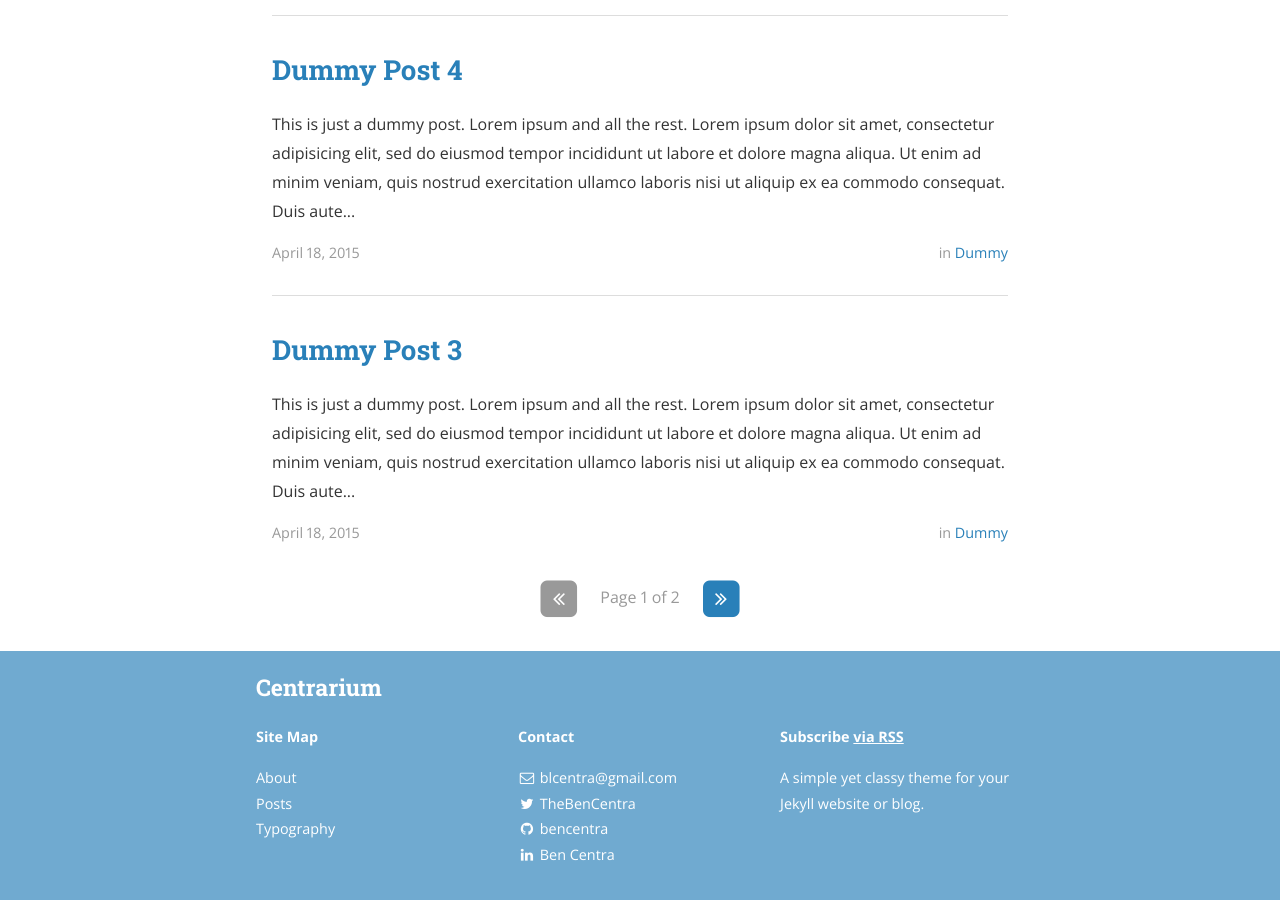
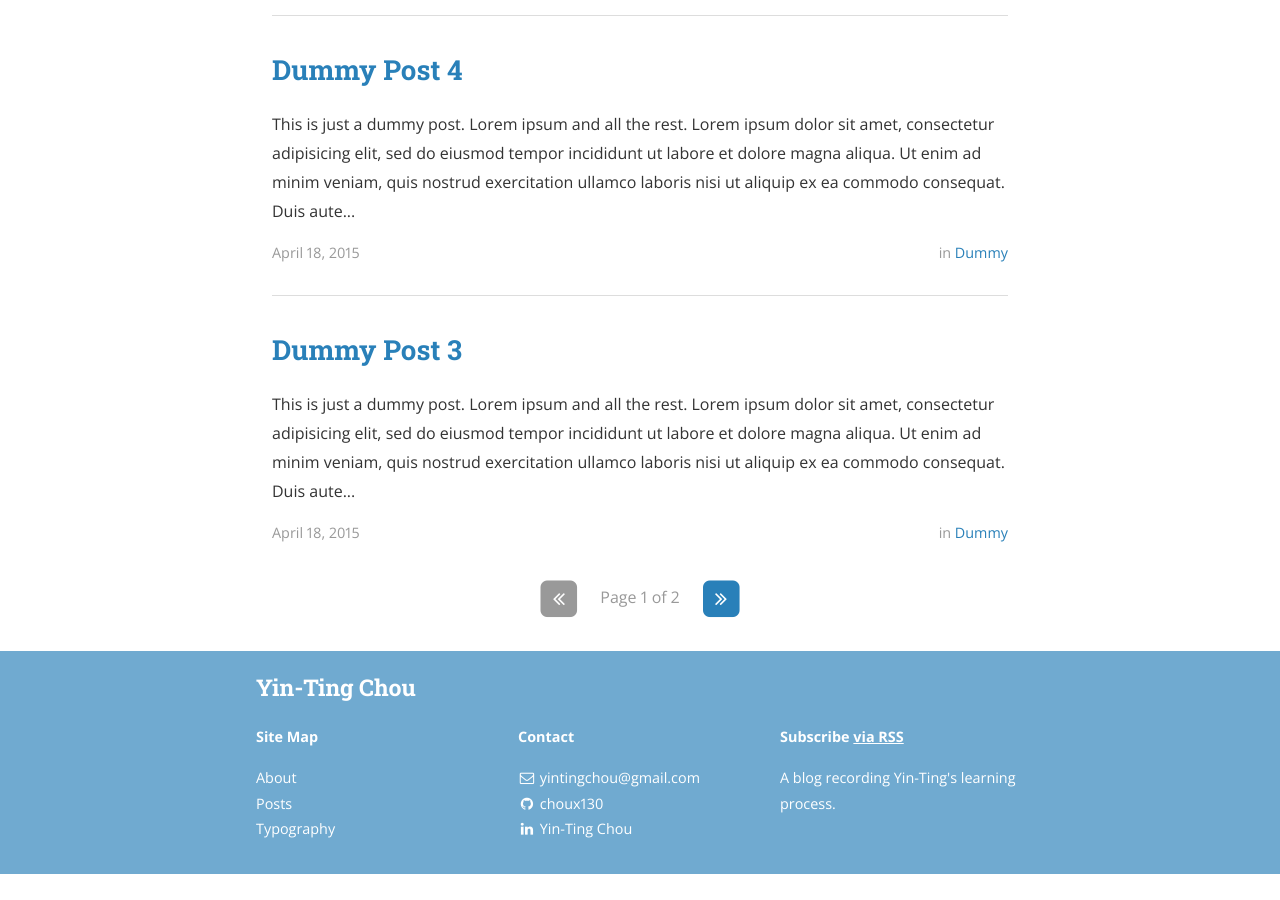
Before and after one commit to choux130/myblog, a Jekyll site: the page built from index.html, in a window 1280 px wide and 900 px high, scrolled down 1301 px. Built offline with Jekyll 4.4.1, drawn with Linux system fonts in a browser that asks for light colours; nearby versions of some CDN libraries; the list of posts is cut into pages by our own code; after the commit the page ends 2175 px from its top, so only the background shows below that; some of the changed text lies outside the part shown.

Commit message:
change some basic info.

```diff
--- a/_config.yml
+++ b/_config.yml
@@ -9,17 +9,17 @@ exclude:
   - "/vendor/"
 
 # Site settings
-title: Centrarium
-subtitle: "A simple yet classy theme for your Jekyll website or blog"
-email: blcentra@gmail.com
-name: Ben Centra
+title: Yin-Ting Chou
+subtitle: "My Learning Process of Statistics, R and Others"
+email: yintingchou@gmail.com
+name: Yin-Ting Chou
 description: >
-  A simple yet classy theme for your Jekyll website or blog.
+  A blog recording Yin-Ting's learning process.
 # Base URL of site (i.e. /blog). It should always start with a slash,
 # and never end with a slash. Set it to a blank value if hosting at the
 # root of your server.
-baseurl: "/centrarium" # the subpath of your site, e.g. /blog/
-url: "http://bencentra.github.io" # the base hostname & protocol for your site
+baseurl: "/myblog" # the subpath of your site, e.g. /blog/
+url: "http://choux130.github.io" # the base hostname & protocol for your site
 cover: "/assets/header_image.jpg"
 logo: "/assets/logo.png"
 
@@ -72,10 +72,10 @@ descriptions:
 social:
   - name: Twitter
     icon: twitter
-    username: TheBenCentra
-    url: https://twitter.com/TheBenCentra
-    desc: Follow me on Twitter
-    share: true
+    username:
+    url:
+    desc:
+    share: false
 
   - name: Facebook
     icon: facebook
@@ -86,15 +86,15 @@ social:
 
   - name: GitHub
     icon: github
-    username: bencentra
-    url: https://github.com/bencentra
-    desc: Fork me on GitHub
+    username: choux130
+    url: https://github.com/choux130
+    desc:
     share: false
 
   - name: LinkedIn
     icon: linkedin
-    username: Ben Centra
-    url: https://www.linkedin.com/pub/ben-centra/47/769/60a
+    username: Yin-Ting Chou
+    url: https://www.linkedin.com/in/yintingchou
     desc: Connect with me on LinkedIn
     share: true
 
```
